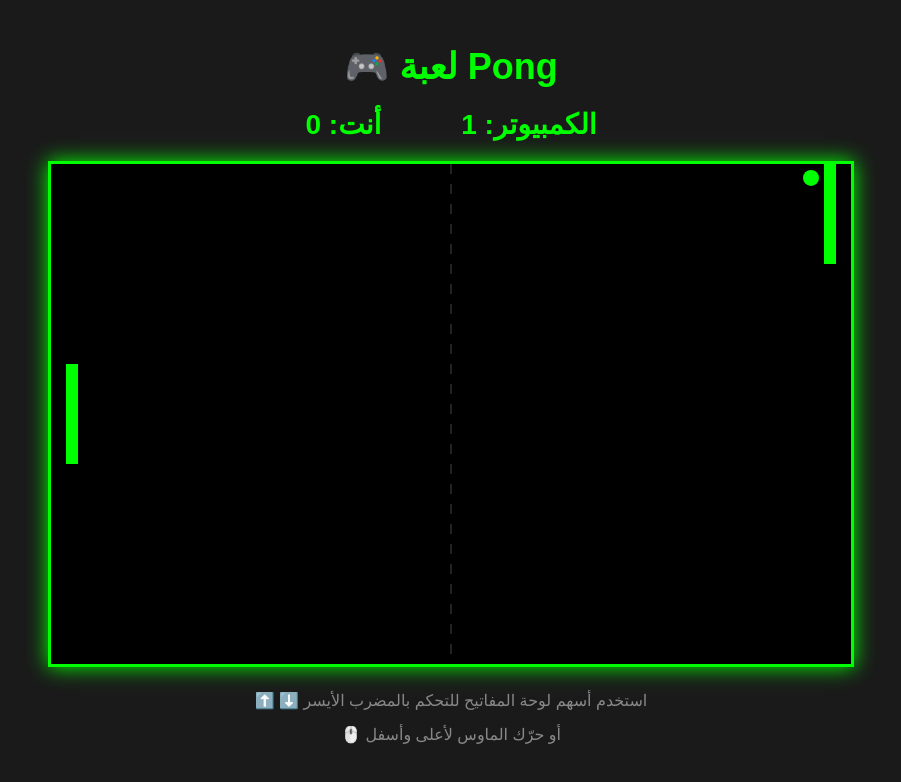
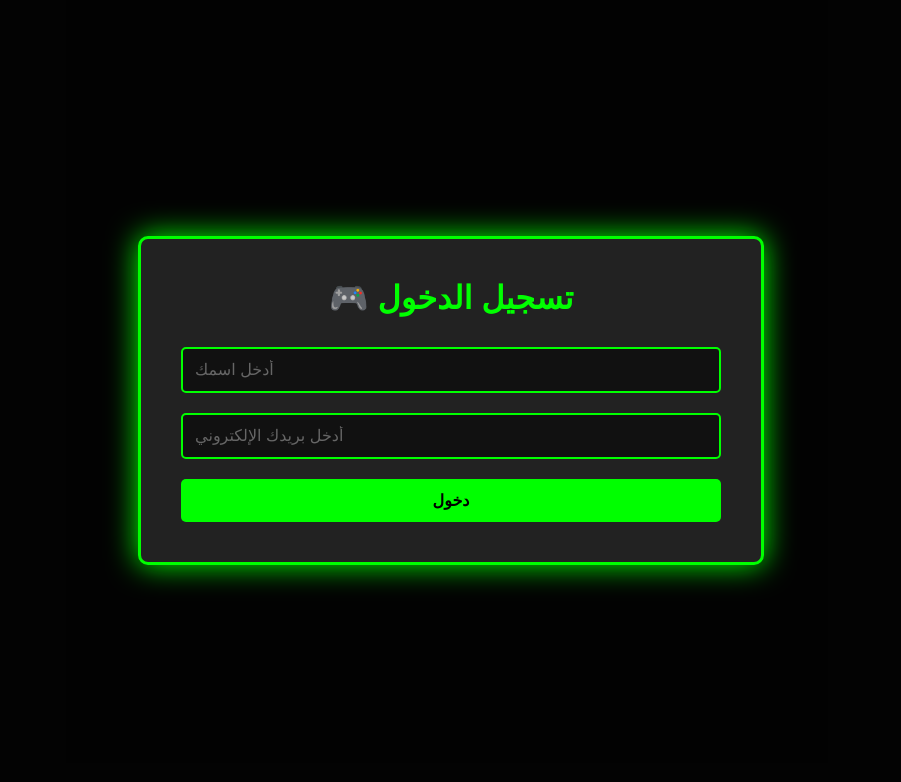
Before and after one commit to sifem2808-create/HRREF, a plain HTML site: page index.html in a window 1280 px wide. Shown: the whole page, without its empty margins (189-1090 px from the left). Drawn offline with Linux system fonts and the light colour scheme.

Commit message:
Add login system to Pong game

```diff
--- a/index.html
+++ b/index.html
@@ -24,10 +24,92 @@
             text-align: center;
         }
 
+        /* نمط شاشة التسجيل */
+        .login-screen {
+            display: flex;
+            justify-content: center;
+            align-items: center;
+            position: fixed;
+            top: 0;
+            left: 0;
+            width: 100%;
+            height: 100%;
+            background: rgba(0, 0, 0, 0.9);
+            z-index: 1000;
+        }
+
+        .login-box {
+            background: #222;
+            border: 3px solid #00ff00;
+            padding: 40px;
+            border-radius: 10px;
+            text-align: center;
+            box-shadow: 0 0 30px #00ff00;
+        }
+
+        .login-box h2 {
+            color: #00ff00;
+            margin-bottom: 30px;
+            font-size: 32px;
+        }
+
+        .login-box input {
+            width: 100%;
+            padding: 12px;
+            margin-bottom: 20px;
+            background: #111;
+            border: 2px solid #00ff00;
+            color: #00ff00;
+            font-size: 16px;
+            border-radius: 5px;
+            outline: none;
+        }
+
+        .login-box input::placeholder {
+            color: #666;
+        }
+
+        .login-box input:focus {
+            box-shadow: 0 0 10px #00ff00;
+        }
+
+        .login-box button {
+            width: 100%;
+            padding: 12px;
+            background: #00ff00;
+            border: none;
+            color: #000;
+            font-size: 16px;
+            font-weight: bold;
+            cursor: pointer;
+            border-radius: 5px;
+            transition: 0.3s;
+        }
+
+        .login-box button:hover {
+            background: #00cc00;
+            box-shadow: 0 0 15px #00ff00;
+        }
+
+        .login-screen.hidden {
+            display: none;
+        }
+
         h1 {
             color: #00ff00;
-            margin-bottom: 20px;
+            margin-bottom: 10px;
             font-size: 36px;
+        }
+
+        .player-info {
+            color: #888;
+            margin-bottom: 15px;
+            font-size: 14px;
+        }
+
+        .player-info span {
+            color: #00ff00;
+            font-weight: bold;
         }
 
         .scores {
@@ -57,11 +139,53 @@
         .info p {
             margin: 5px 0;
         }
+
+        .logout-btn {
+            margin-top: 15px;
+        }
+
+        .logout-btn button {
+            padding: 8px 20px;
+            background: #ff4444;
+            border: none;
+            color: #fff;
+            font-size: 14px;
+            cursor: pointer;
+            border-radius: 5px;
+            transition: 0.3s;
+        }
+
+        .logout-btn button:hover {
+            background: #cc0000;
+        }
     </style>
 </head>
 <body>
-    <div class="container">
+    <!-- شاشة التسجيل -->
+    <div class="login-screen" id="loginScreen">
+        <div class="login-box">
+            <h2>🎮 تسجيل الدخول</h2>
+            <input
+                type="text"
+                id="playerName"
+                placeholder="أدخل اسمك"
+                maxlength="20"
+            >
+            <input
+                type="email"
+                id="playerEmail"
+                placeholder="أدخل بريدك الإلكتروني"
+            >
+            <button onclick="login()">دخول</button>
+        </div>
+    </div>
+
+    <!-- شاشة اللعبة -->
+    <div class="container" id="gameContainer" style="display: none;">
         <h1>🎮 لعبة Pong</h1>
+        <div class="player-info">
+            👤 اللاعب: <span id="displayPlayerName">-</span>
+        </div>
         <div class="scores">
             <div>أنت: <span id="playerScore">0</span></div>
             <div>الكمبيوتر: <span id="computerScore">0</span></div>
@@ -71,16 +195,71 @@
             <p>⬆️ ⬇️ استخدم أسهم لوحة المفاتيح للتحكم بالمضرب الأيسر</p>
             <p>🖱️ أو حرّك الماوس لأعلى وأسفل</p>
         </div>
+        <div class="logout-btn">
+            <button onclick="logout()">تسجيل الخروج</button>
+        </div>
     </div>
 
     <script>
+        let currentPlayer = null;
+
+        // التحقق من وجود لاعب مسجل
+        function checkLogin() {
+            const saved = localStorage.getItem('pongPlayer');
+            if (saved) {
+                currentPlayer = JSON.parse(saved);
+                startGame();
+            }
+        }
+
+        // تسجيل الدخول
+        function login() {
+            const name = document.getElementById('playerName').value.trim();
+            const email = document.getElementById('playerEmail').value.trim();
+
+            if (!name || !email) {
+                alert('الرجاء ملء جميع الحقول');
+                return;
+            }
+
+            if (!email.includes('@')) {
+                alert('الرجاء إدخال بريد إلكتروني صحيح');
+                return;
+            }
+
+            currentPlayer = {
+                name: name,
+                email: email,
+                joinDate: new Date().toLocaleString('ar-EG')
+            };
+
+            localStorage.setItem('pongPlayer', JSON.stringify(currentPlayer));
+            startGame();
+        }
+
+        // بدء اللعبة
+        function startGame() {
+            document.getElementById('loginScreen').classList.add('hidden');
+            document.getElementById('gameContainer').style.display = 'block';
+            document.getElementById('displayPlayerName').textContent = currentPlayer.name;
+            initGame();
+        }
+
+        // تسجيل الخروج
+        function logout() {
+            if (confirm('هل تريد تسجيل الخروج؟')) {
+                localStorage.removeItem('pongPlayer');
+                location.reload();
+            }
+        }
+
+        // متغيرات اللعبة
         const canvas = document.getElementById('gameCanvas');
         const ctx = canvas.getContext('2d');
 
         let playerScore = 0;
         let computerScore = 0;
 
-        // مضربك (يسار)
         const player = {
             x: 15,
             y: canvas.height / 2 - 50,
@@ -90,7 +269,6 @@
             speed: 7
         };
 
-        // مضرب الكمبيوتر (يمين)
         const computer = {
             x: canvas.width - 27,
             y: canvas.height / 2 - 50,
@@ -100,7 +278,6 @@
             speed: 5.5
         };
 
-        // الكرة
         const ball = {
             x: canvas.width / 2,
             y: canvas.height / 2,
@@ -111,8 +288,12 @@
 
         const keys = {};
         let mouseY = canvas.height / 2;
+        let gameInitialized = false;
 
-        // التحكم بلوحة المفاتيح
+        function initGame() {
+            if (gameInitialized) return;
+            gameInitialized = true;
+
             document.addEventListener('keydown', (e) => {
                 keys[e.key] = true;
             });
@@ -121,21 +302,20 @@
                 keys[e.key] = false;
             });
 
-        // التحكم بالماوس
             canvas.addEventListener('mousemove', (e) => {
                 const rect = canvas.getBoundingClientRect();
                 mouseY = e.clientY - rect.top;
             });
 
-        // تحريك مضربك
+            gameLoop();
+        }
+
         function updatePlayer() {
-            // الأسهم
             if (keys['ArrowUp']) {
                 player.dy = -player.speed;
             } else if (keys['ArrowDown']) {
                 player.dy = player.speed;
             } else {
-                // الماوس
                 const center = player.y + player.height / 2;
                 if (mouseY < center - 10) {
                     player.dy = -player.speed * 0.8;
@@ -148,14 +328,12 @@
 
             player.y += player.dy;
 
-            // منع الخروج من الحدود
             if (player.y < 0) player.y = 0;
             if (player.y + player.height > canvas.height) {
                 player.y = canvas.height - player.height;
             }
         }
 
-        // تحريك مضرب الكمبيوتر
         function updateComputer() {
             const center = computer.y + computer.height / 2;
             const diff = ball.y - center;
@@ -174,17 +352,14 @@
             }
         }
 
-        // تحريك الكرة والاصطدامات
         function updateBall() {
             ball.x += ball.dx;
             ball.y += ball.dy;
 
-            // ارتداد من الأعلى والأسفل
             if (ball.y - ball.radius < 0 || ball.y + ball.radius > canvas.height) {
                 ball.dy = -ball.dy;
             }
 
-            // اصطدام بمضربك
             if (
                 ball.x - ball.radius < player.x + player.width &&
                 ball.y > player.y &&
@@ -195,7 +370,6 @@
                 ball.dy = collidePoint * 0.08;
             }
 
-            // اصطدام بمضرب الكمبيوتر
             if (
                 ball.x + ball.radius > computer.x &&
                 ball.y > computer.y &&
@@ -206,7 +380,6 @@
                 ball.dy = collidePoint * 0.08;
             }
 
-            // نقاط
             if (ball.x < 0) {
                 computerScore++;
                 document.getElementById('computerScore').textContent = computerScore;
@@ -219,7 +392,6 @@
             }
         }
 
-        // إعادة الكرة للمنتصف
         function resetBall() {
             ball.x = canvas.width / 2;
             ball.y = canvas.height / 2;
@@ -227,24 +399,19 @@
             ball.dy = (Math.random() - 0.5) * 8;
         }
 
-        // الرسم
         function draw() {
-            // خلفية سوداء
             ctx.fillStyle = '#000';
             ctx.fillRect(0, 0, canvas.width, canvas.height);
 
-            // رسم المضارب
             ctx.fillStyle = '#00ff00';
             ctx.fillRect(player.x, player.y, player.width, player.height);
             ctx.fillRect(computer.x, computer.y, computer.width, computer.height);
 
-            // رسم الكرة
             ctx.beginPath();
             ctx.arc(ball.x, ball.y, ball.radius, 0, Math.PI * 2);
             ctx.fillStyle = '#00ff00';
             ctx.fill();
 
-            // خط في المنتصف
             ctx.strokeStyle = '#444';
             ctx.setLineDash([10, 10]);
             ctx.beginPath();
@@ -254,7 +421,6 @@
             ctx.setLineDash([]);
         }
 
-        // حلقة اللعبة
         function gameLoop() {
             updatePlayer();
             updateComputer();
@@ -263,7 +429,8 @@
             requestAnimationFrame(gameLoop);
         }
 
-        gameLoop();
+        // التحقق من التسجيل عند التحميل
+        checkLogin();
     </script>
 </body>
 </html>
```
Lines whose indentation alone changed are shown as unchanged.
